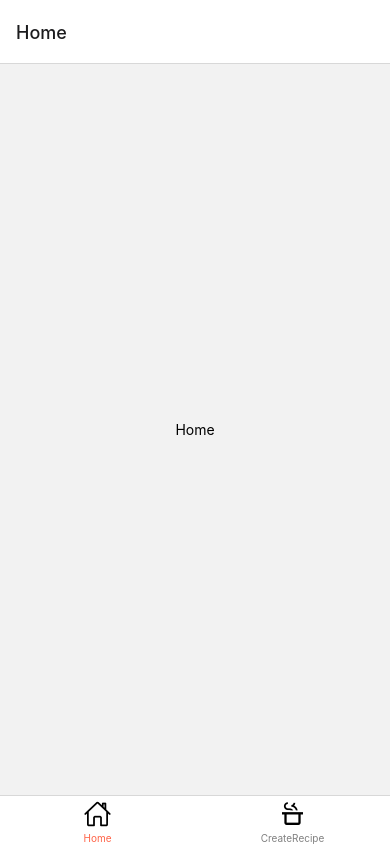
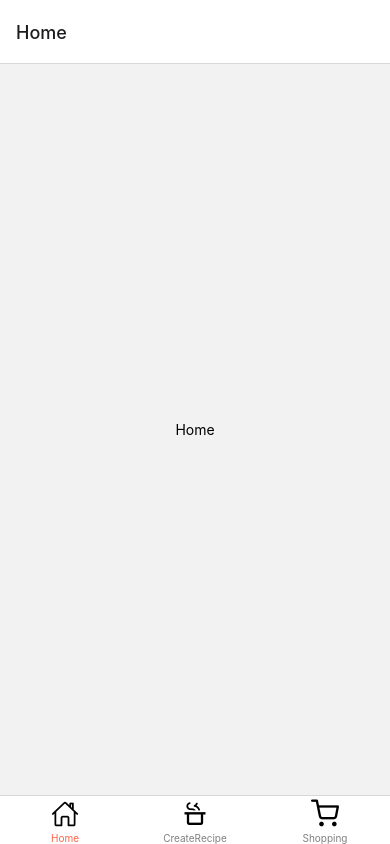
Before and after one commit to atomicn50/cookbook, a React Native app: screen / in a window 390 px wide. Built offline with nearby package versions, Linux system fonts and the light colour scheme.

Commit message:
update recipes screen to shopping screen

```diff
--- a/App.js
+++ b/App.js
@@ -4,11 +4,13 @@ import { NavigationContainer  } from '@react-navigation/native';
 import { createBottomTabNavigator } from '@react-navigation/bottom-tabs';
 
 import { MaterialCommunityIcons } from '@expo/vector-icons';
+import { Feather } from '@expo/vector-icons';
 import { Ionicons } from '@expo/vector-icons';
 
 import Home from './src/Screens/Home';
 import CreateRecipeScreen from './src/Screens/CreateRecipe';
-import { HOME, CREATE_RECIPE } from './src/Screens/constants';
+import Shopping from './src/Screens/Shopping';
+import { HOME, CREATE_RECIPE, SHOPPING } from './src/Screens/constants';
 
 const { Navigator, Screen } = createBottomTabNavigator();
 
@@ -35,6 +37,13 @@ export default function App() {
             tabBarIcon: () => (<MaterialCommunityIcons name="pot-steam-outline" size={28} color="black" />)
           }}
         />
+        <Screen
+          name={SHOPPING}
+          component={Shopping}
+          options={{
+            tabBarIcon: () => (<Feather name="shopping-cart" size={28} color="black" />)
+          }}
+        />
       </Navigator>
     </NavigationContainer>
   );
--- a/src/Screens/Home.js
+++ b/src/Screens/Home.js
@@ -5,5 +5,5 @@ export default function Home() {
     <View style={{ flex: 1, justifyContent: 'center', alignItems: 'center' }}>
       <Text>Home</Text>
     </View>
-  )
+  );
 }
--- a/src/Screens/Recipes.js
+++ b/src/Screens/Shopping.js
@@ -1,9 +1,9 @@
 import { View, Text } from 'react-native';
 
-export default function Recipes() {
+export default function Shopping() {
   return (
     <View style={{ flex: 1, justifyContent: 'center', alignItems: 'center' }}>
-      <Text>Recipes</Text>
+      <Text>Shopping</Text>
     </View>
   );
 }
--- a/src/Screens/constants.js
+++ b/src/Screens/constants.js
@@ -1,7 +1,9 @@
 const HOME = 'Home';
 const CREATE_RECIPE = 'CreateRecipe';
+const SHOPPING = 'Shopping';
 
 export {
   HOME,
-  CREATE_RECIPE
+  CREATE_RECIPE,
+  SHOPPING
 }
```
